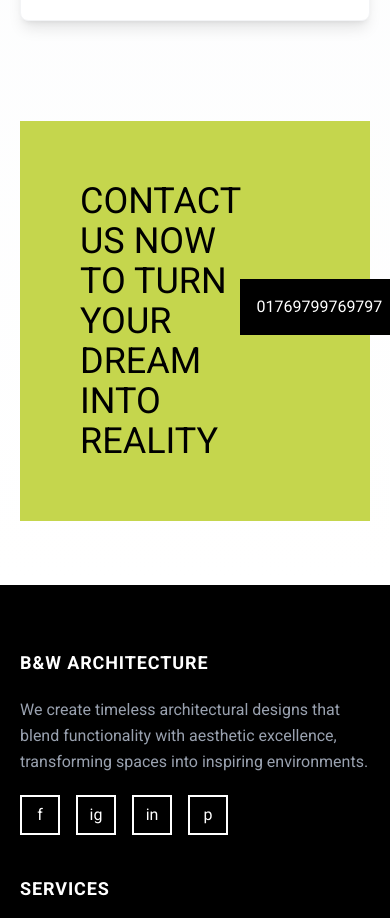
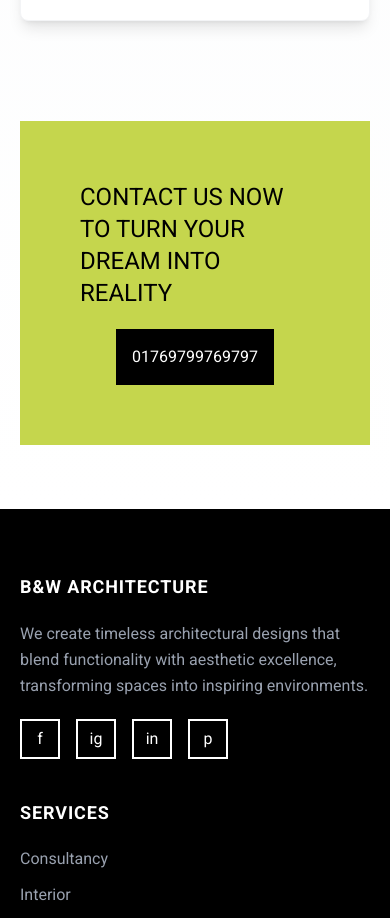
Before and after one commit to Nobleman78/_Black_White, a Next.js app: page /sister in a window 390 px wide. Shown: the part 1300-2218 px from the top of the page. Built offline with nearby package versions, Linux system fonts and the light colour scheme; no server answers.

Commit message:
CTA Updated

```diff
--- a/components/LandingPage/CTA.tsx
+++ b/components/LandingPage/CTA.tsx
@@ -6,9 +6,9 @@ const roboto = Roboto({
 })
 const CTA = () => {
     return (
-        <div className="bg-[#C5D64D] p-15 flex items-center justify-between">
-            <p className={`text-4xl ${roboto.className}`}>CONTACT US NOW TO TURN YOUR DREAM INTO REALITY</p>
-            <a  href="tel:+017898980" className="bg-black px-4 py-4 text-white animate-bounce">01769799769797</a>
+        <div className="bg-[#C5D64D] p-15 flex items-center justify-between gap-5 md:gap-3 flex-col md:flex-row">
+            <p className={`text-2xl md:text-4xl ${roboto.className}`}>CONTACT US NOW TO TURN YOUR DREAM INTO REALITY</p>
+            <a  href="tel:+017898980" className="bg-black px-4 py-4 text-white md:animate-bounce">01769799769797</a>
         </div>
     );
 };
```
